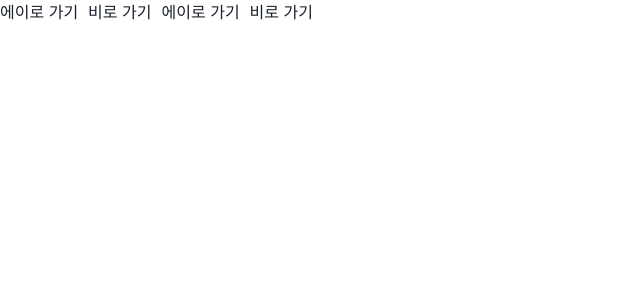
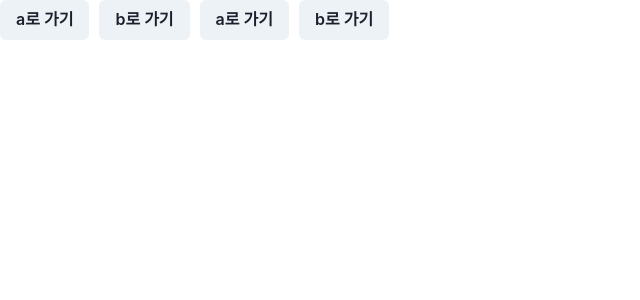
Before and after one commit to kwangsikkim/react20231031, a React (Create React App) app: page / in a window 1280 px wide. Shown: the top 300 px of the page, without its empty margins (0-640 px from the left). Built offline with nearby package versions, Linux system fonts and the light colour scheme.

Commit message:
react-router의 js코드 useNavigate로  Link Component 와 같은 작업 가능

```diff
--- a/src/App.js
+++ b/src/App.js
@@ -6,27 +6,33 @@
   Outlet,
   Route,
   RouterProvider,
+  useNavigate,
 } from "react-router-dom";
-import { Box, Flex } from "@chakra-ui/react";
+import { Box, Button, Flex } from "@chakra-ui/react";
 
 function HomeComponent() {
+  // 경로 이동시 useNavigate hook 사용 해야함
+  const navigate = useNavigate();
+
   return (
     <Box>
       <Flex gap={"10px"}>
         <Box>
-          {/* react-router 사용 시 a 태그 사용하지 않을 것 */}
-          <a href="/apath">에이로 가기</a>
+          {/* 경로 이동 시 js 코드를 그냥 쓰면 안됨*/}
+          <Button onClick={() => (window.location.href = "/apath")}>
+            a로 가기
+          </Button>
         </Box>
         <Box>
-          <a href="/bpath">비로 가기</a>
-        </Box>
-
-        {/* 대신 Link Component 사용*/}
-        <Box>
-          <Link to={"/apath"}>에이로 가기</Link>
+          <Button onClick={() => (window.location.href = "/bpath")}>
+            b로 가기
+          </Button>
         </Box>
         <Box>
-          <Link to={"/bpath"}>비로 가기</Link>
+          <Button onClick={() => navigate("/apath")}>a로 가기</Button>
+        </Box>
+        <Box>
+          <Button onClick={() => navigate("/bpath")}>b로 가기</Button>
         </Box>
       </Flex>
       <Outlet />
```
